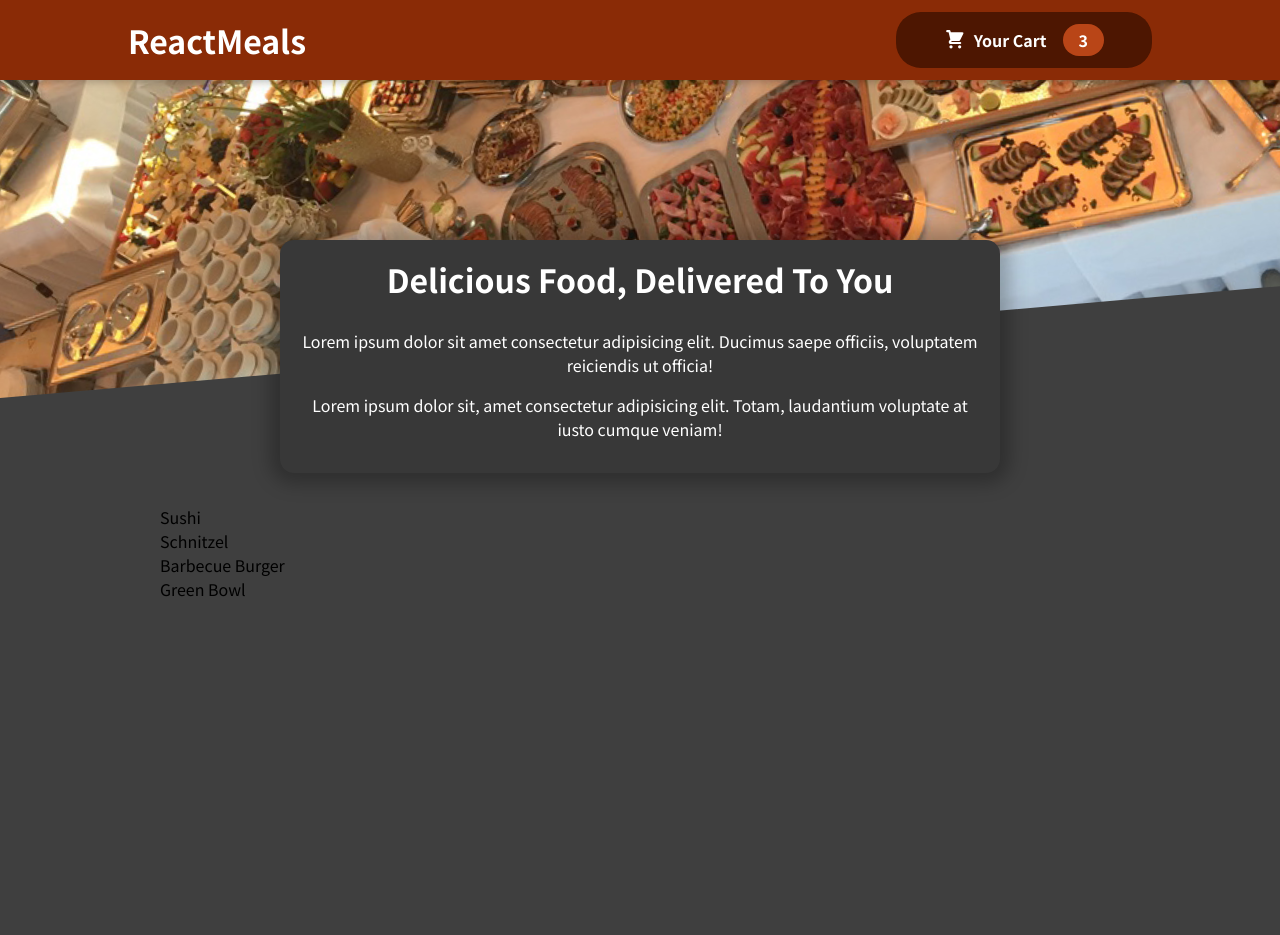
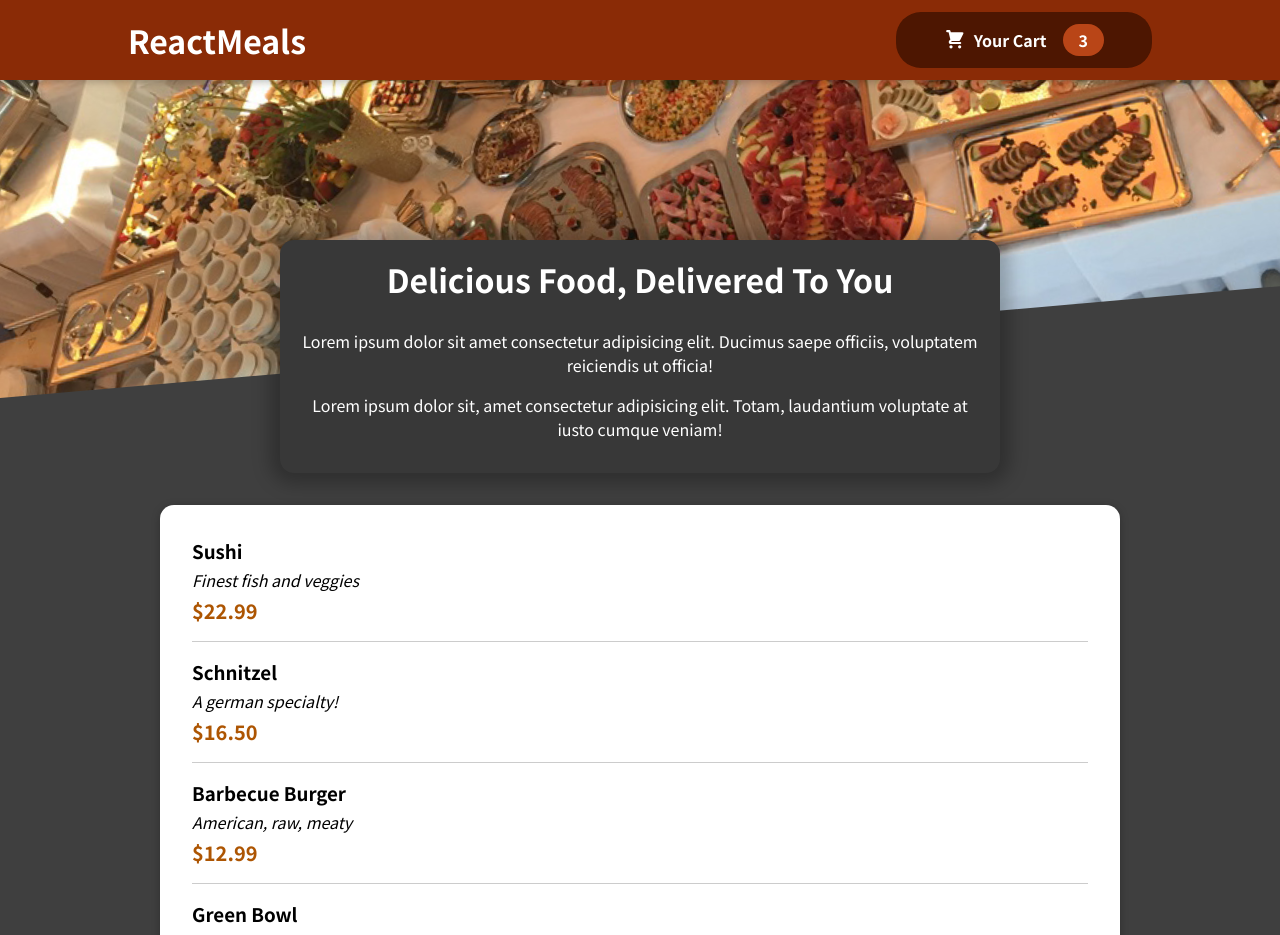
Before and after one commit to CVOvidiu/Food-Order-App, a React (Create React App) app: page / in a window 1280 px wide. Shown: the top 935 px of the page. Before the commit the page ends 800 px from the top, so only its background shows below. Built offline with nearby package versions, Linux system fonts and the light colour scheme.

Commit message:
Displaying individual Meal Items

```diff
--- a/src/components/Meals/AvailableMeals.js
+++ b/src/components/Meals/AvailableMeals.js
@@ -1,13 +1,24 @@
 import DUMMY_MEALS from "./MealsData";
 
 import classes from "./AvailableMeals.module.css";
+import Card from "../UI/Card";
+import MealItem from "./MealItem/MealItem";
 
 const AvailableMeals = () => {
-  const mealsList = DUMMY_MEALS.map((meal) => <li>{meal.name}</li>);
+  const mealsList = DUMMY_MEALS.map((meal) => (
+    <MealItem
+      key={meal.id}
+      name={meal.name}
+      desc={meal.description}
+      price={meal.price}
+    />
+  ));
 
   return (
     <section className={classes.meals}>
-      <ul>{mealsList}</ul>
+      <Card>
+        <ul>{mealsList}</ul>
+      </Card>
     </section>
   );
 };
--- /dev/null
+++ b/src/components/Meals/MealItem/MealItem.js
@@ -0,0 +1,18 @@
+import classes from "./MealItem.module.css";
+
+const MealItem = (props) => {
+  const price = `$${props.price.toFixed(2)}`;
+
+  return (
+    <li className={classes.meal}>
+      <div>
+        <h3>{props.name}</h3>
+        <div className={classes.description}>{props.desc}</div>
+        <div className={classes.price}>{price}</div>
+      </div>
+      <div></div>
+    </li>
+  );
+};
+
+export default MealItem;
--- /dev/null
+++ b/src/components/Meals/MealItem/MealItem.module.css
@@ -0,0 +1,22 @@
+.meal {
+  display: flex;
+  justify-content: space-between;
+  margin: 1rem;
+  padding-bottom: 1rem;
+  border-bottom: 1px solid #ccc;
+}
+
+.meal h3 {
+  margin: 0 0 0.25rem 0;
+}
+
+.description {
+  font-style: italic;
+}
+
+.price {
+  margin-top: 0.25rem;
+  font-weight: bold;
+  color: #ad5502;
+  font-size: 1.25rem;
+}
--- /dev/null
+++ b/src/components/UI/Card.js
@@ -0,0 +1,7 @@
+import classes from "./Card.module.css";
+
+const Card = (props) => {
+  return <div className={classes.card}>{props.children}</div>;
+};
+
+export default Card;
--- /dev/null
+++ b/src/components/UI/Card.module.css
@@ -0,0 +1,6 @@
+.card {
+  padding: 1rem;
+  box-shadow: 0 2px 8px rgba(0, 0, 0, 0.25);
+  border-radius: 14px;
+  background-color: white;
+}
```
Also changed, not shown: src/README.md.
